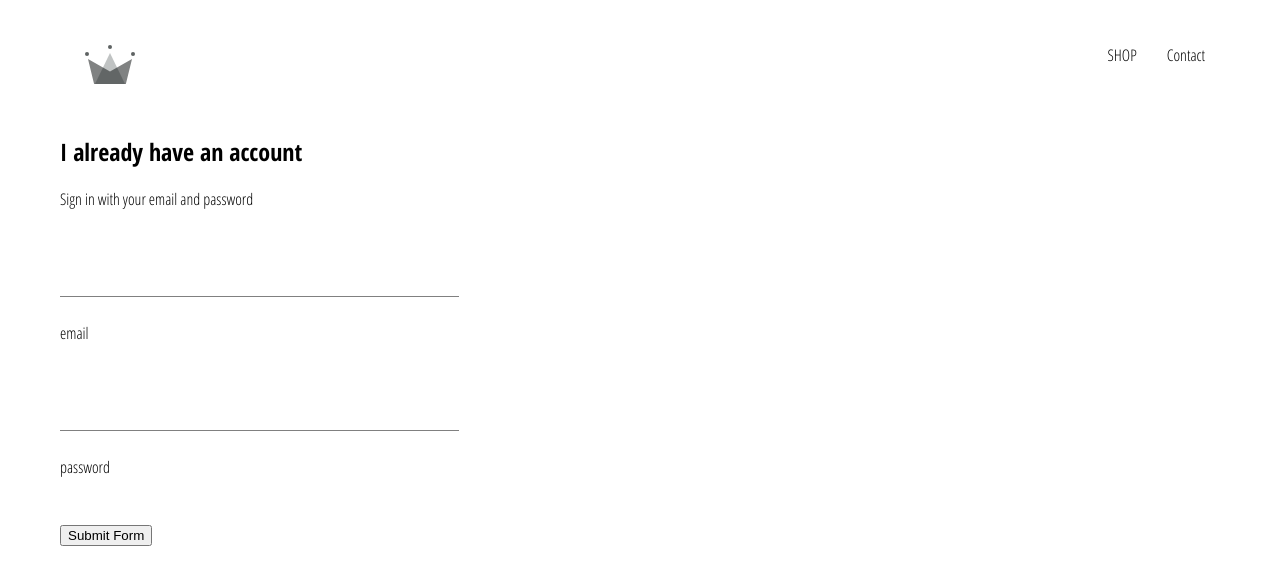
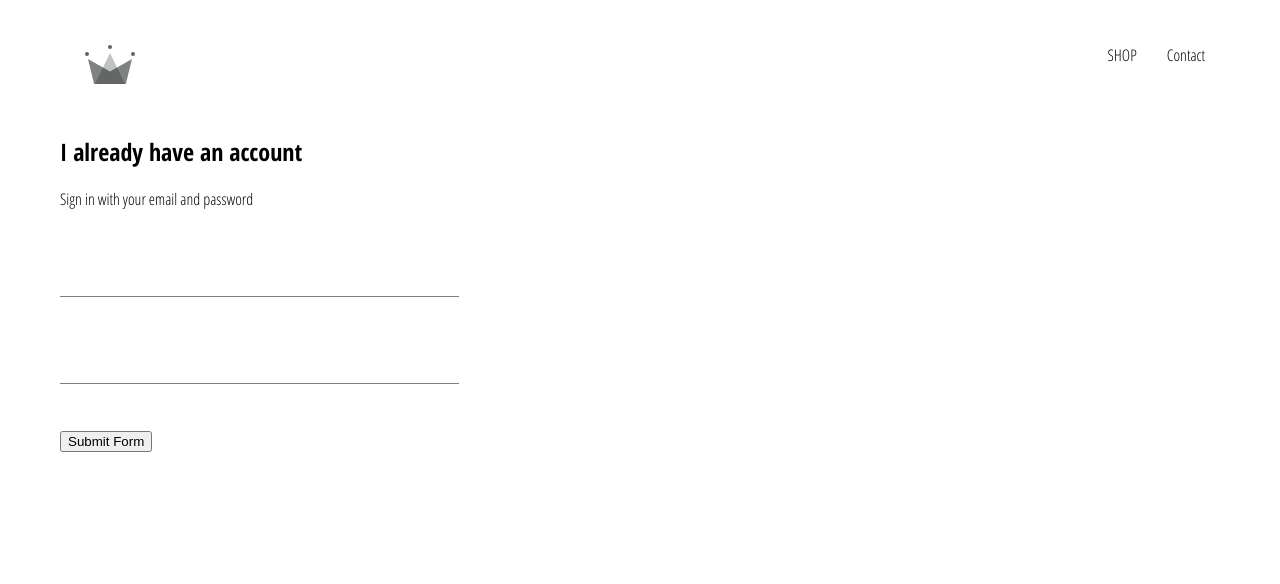
Before and after one commit to SimplyAvi/avi-clothing, a React (Create React App) app: page /signin in a window 1280 px wide. Shown: the top 584 px of the page. Built offline with nearby package versions, Linux system fonts and the light colour scheme.

Commit message:
fixed label spelling

```diff
--- a/src/components/sign-in/sign-in.component.jsx
+++ b/src/components/sign-in/sign-in.component.jsx
@@ -35,7 +35,7 @@ class SignIn extends React.Component{
                         type='email'
                         handleChange={this.handleChange}
                         value={this.state.email}
-                        lable='email'
+                        label = 'email'
                         required
                     />
 
@@ -44,7 +44,7 @@ class SignIn extends React.Component{
                         type='password'
                         handleChange={this.handleChange}
                         value={this.state.password}
-                        lable='password'
+                        label = 'password'
                     />
 
                     <input type='submit' value='Submit Form'/>
```
